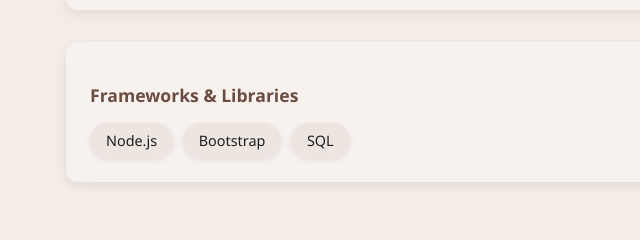
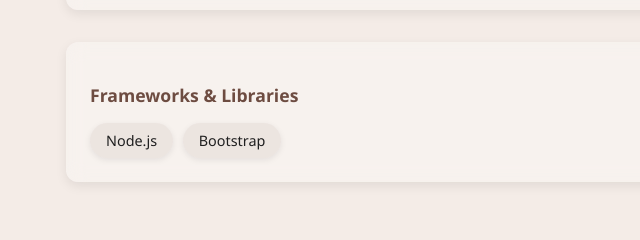
Before and after one commit to SaloniMorey/My-Portfolio, a plain HTML site: page index.html in a window 1280 px wide. Shown: the part 1799-2039 px from the top of the page, 24-664 px from the left. Drawn offline with Linux system fonts and the light colour scheme.

Commit message:
Update index.html

```diff
--- a/index.html
+++ b/index.html
@@ -102,7 +102,7 @@ From real-time IoT-based projects like a Smart Shopping Cart and Biochemistry An
         <div class="pill-container">
           <span class="pill">Node.js</span>
           <span class="pill">Bootstrap</span>
-          <span class="pill">SQL</span>
+
         </div>
       </div>
     </div>
```
